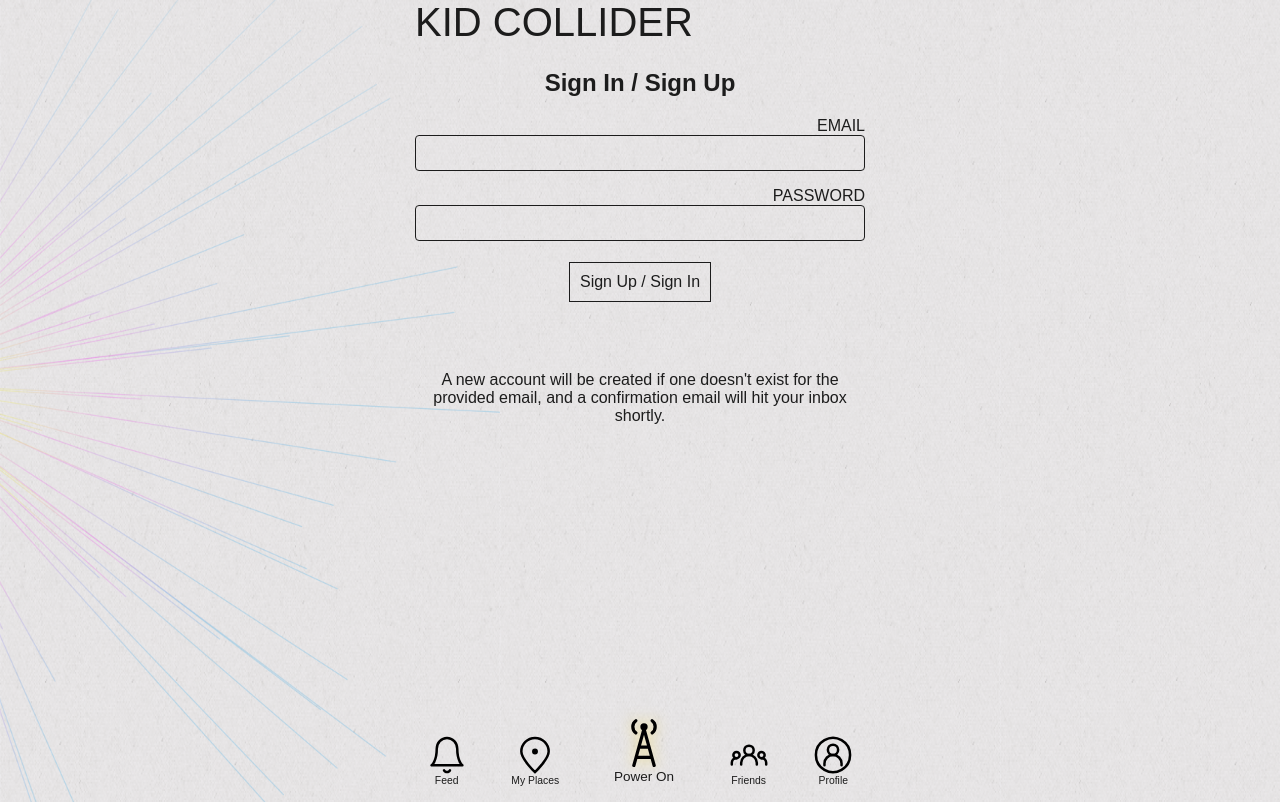
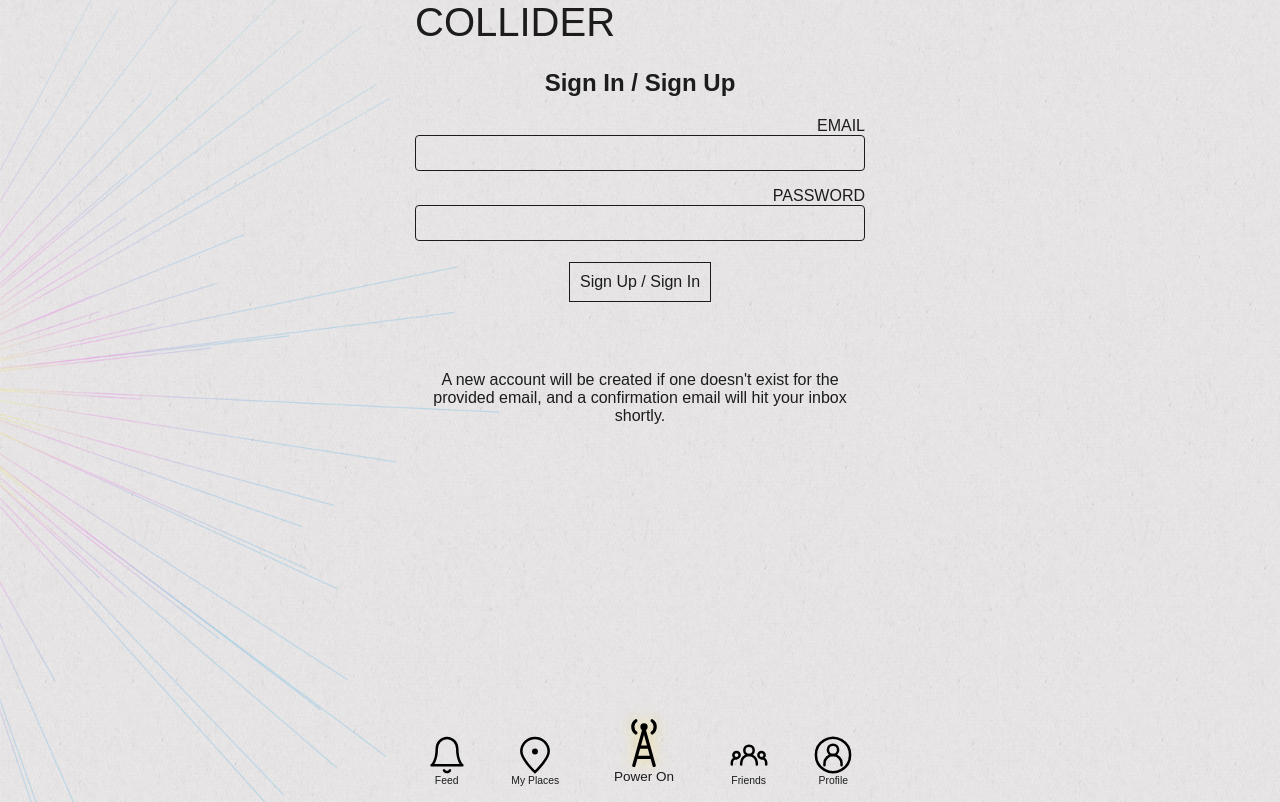
Before and after one commit to Gazook89/bat-signal, a website built with Vite: page index.html in a window 1280 px wide. Built offline with nearby package versions, Linux system fonts and the light colour scheme; no server answers; a web font is replaced by a local one.

Commit message:
rename to just collider

```diff
--- a/index.html
+++ b/index.html
@@ -3,7 +3,7 @@
 <head>
   <meta charset="UTF-8" />
   <link rel="stylesheet" href="/src/style.css" />
-  <title>Kid Collider</title>
+  <title>Collider</title>
   <!-- PWA Meta Tags -->
   <link rel="icon" href="/icons/icon-32x32.png" type="image/png" sizes="32x32">
   <link rel="icon" href="/icons/icon-16x16.png" type="image/png" sizes="16x16">
@@ -14,7 +14,7 @@
   <link rel="manifest" href="/manifest.json">
   <meta name="theme-color" content="#001e57">
   <meta name="apple-mobile-web-app-capable" content="yes">
-  <meta name="apple-mobile-web-app-title" content="Kid Collider">
+  <meta name="apple-mobile-web-app-title" content="Collider">
   <meta name="apple-mobile-web-app-status-bar-style" content="black-translucent">
   <meta name="viewport" content="width=device-width, initial-scale=1.0, viewport-fit=cover" />
 
@@ -66,7 +66,7 @@
   <!-- <svg id="svg-background" aria-hidden="true" xmlns="http://www.w3.org/2000/svg" width="500" height="1000" viewBox="0 0 500 1000" preserveAspectRatio="none"><defs><linearGradient id="grainyGradient" x1="29.66316784620999%" y1="4.32272711786996%" x2="70.33683215379001%" y2="95.67727288213004%"><stop offset="0%" stop-color="#1b1843"/><stop offset="100%" stop-color="#662b9d"/></linearGradient><filter id="grainyNoise" x="0%" y="0%" width="100%" height="100%"><feTurbulence type="fractalNoise" baseFrequency="2.3" numOctaves="1" seed="5"/><feColorMatrix type="matrix" values="0 0 0 0 0  0 0 0 0 0  0 0 0 0 0  0 0 0 1 0"/></filter></defs><rect width="500" height="1000" fill="url(#grainyGradient)"/><rect width="500" height="1000" filter="url(#grainyNoise)" opacity="0.880"/></svg> -->
 
   <header id="app-header" class="header-feed">
-    <h1 id="brand-title">Kid Collider</h1>
+    <h1 id="brand-title">Collider</h1>
     <h2 id="page-title" hidden></h2>
     <div id="current-user" hidden></div>
   </header>
--- a/src/main.js
+++ b/src/main.js
@@ -55,7 +55,7 @@
   appHeader.classList.remove('header-feed', 'header-subpage', 'header-auth')
   appHeader.classList.add(`header-${config.mode}`)
 
-  brandTitleEl.textContent = 'Kid Collider'
+  brandTitleEl.textContent = 'Collider'
 
   if (config.pageTitle) {
     pageTitleEl.textContent = config.pageTitle
```
Also changed, not shown: public/manifest.json.
